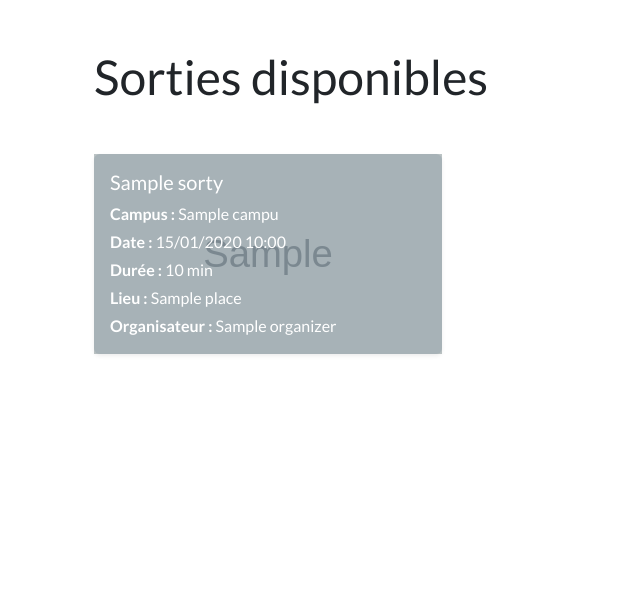
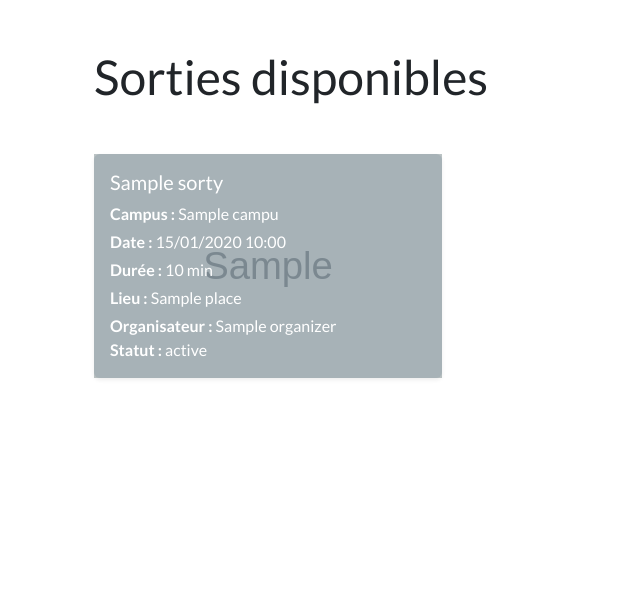
Before and after one commit to HnHoussi/Sortir.com, a Symfony app: template templates/sortie/list.html.twig in a window 1280 px wide. Shown: the part 48-650 px from the top of the page, without its empty margins (0-640 px from the left). Run offline with Twig, Linux system fonts and the light colour scheme; the template is opened without the code that fills it: most values are stand-ins (such as "Sample title", 1, 10 or a date in 2020); grey boxes marked "Sample" are stand-in pictures; some libraries are stand-ins or nearby versions.

Commit message:
ajout statut sur les vignettes

```diff
--- a/templates/sortie/list.html.twig
+++ b/templates/sortie/list.html.twig
@@ -51,6 +51,9 @@
                                 <p class="card-text mb-0">
                                     <strong>Organisateur :</strong> {{ sortie.organizer }}
                                 </p>
+                                <p class="card-text mb-0">
+                                    <strong>Statut :</strong> {{ sortie.status.statusLabel }}
+                                </p>
                             </div>
                         </div>
                     </a>
```
